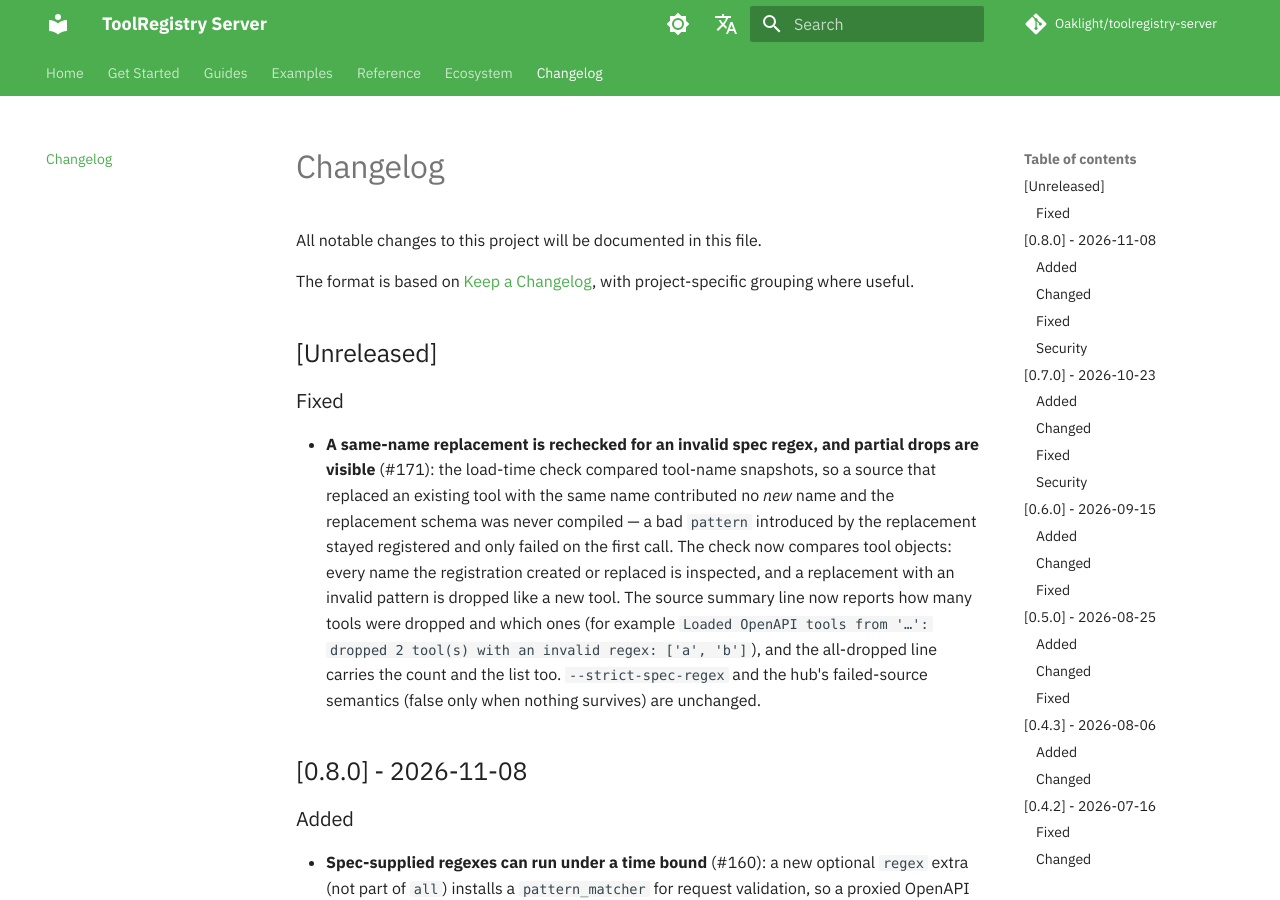
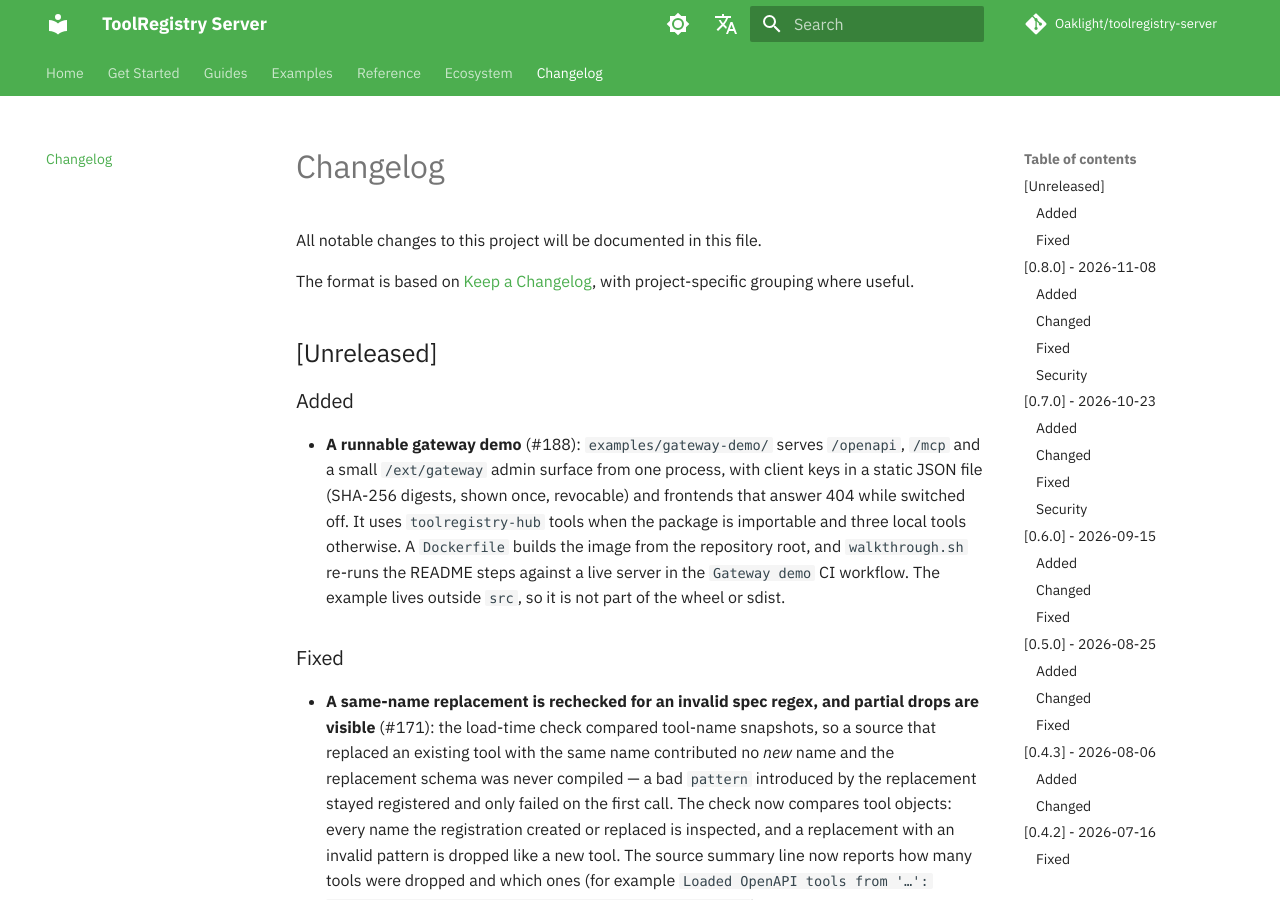
Before and after one commit to Oaklight/toolregistry-server, an MkDocs documentation site: the page built from docs/changelog.md, in a window 1280 px wide and 900 px high. Built offline with MkDocs 1.6.1 and Material for MkDocs 9.7.7, drawn with Linux system fonts in a browser that asks for light colours; some web fonts are replaced; comment, search, counter and statistics services are not loaded.

Commit message:
docs(changelog): record the gateway demo example (#188)

```diff
--- a/docs/changelog.md
+++ b/docs/changelog.md
@@ -5,6 +5,10 @@ All notable changes to this project will be documented in this file.
 The format is based on [Keep a Changelog](https://keepachangelog.com/en/1.1.0/), with project-specific grouping where useful.
 
 ## [Unreleased]
+
+### Added
+
+- **A runnable gateway demo** (#188): `examples/gateway-demo/` serves `/openapi`, `/mcp` and a small `/ext/gateway` admin surface from one process, with client keys in a static JSON file (SHA-256 digests, shown once, revocable) and frontends that answer 404 while switched off. It uses `toolregistry-hub` tools when the package is importable and three local tools otherwise. A `Dockerfile` builds the image from the repository root, and `walkthrough.sh` re-runs the README steps against a live server in the `Gateway demo` CI workflow. The example lives outside `src`, so it is not part of the wheel or sdist.
 
 ### Fixed
 
```
